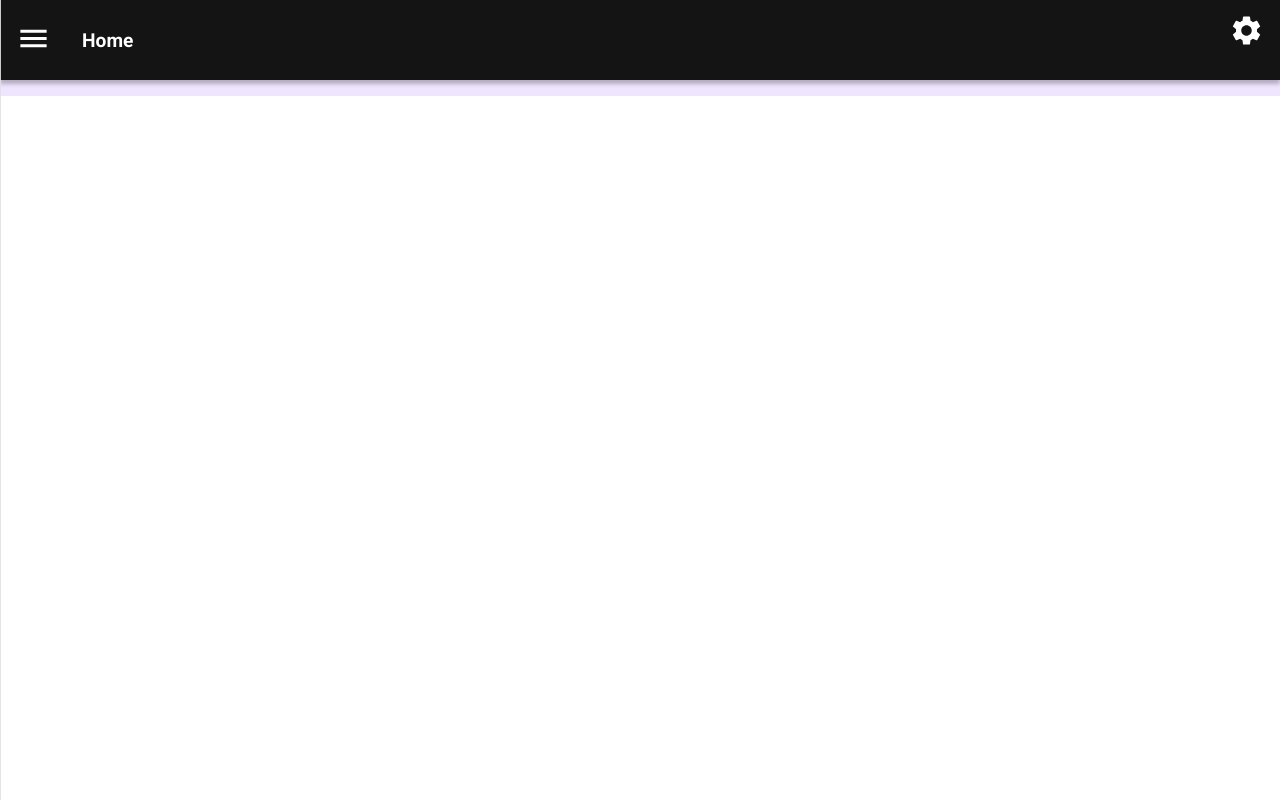
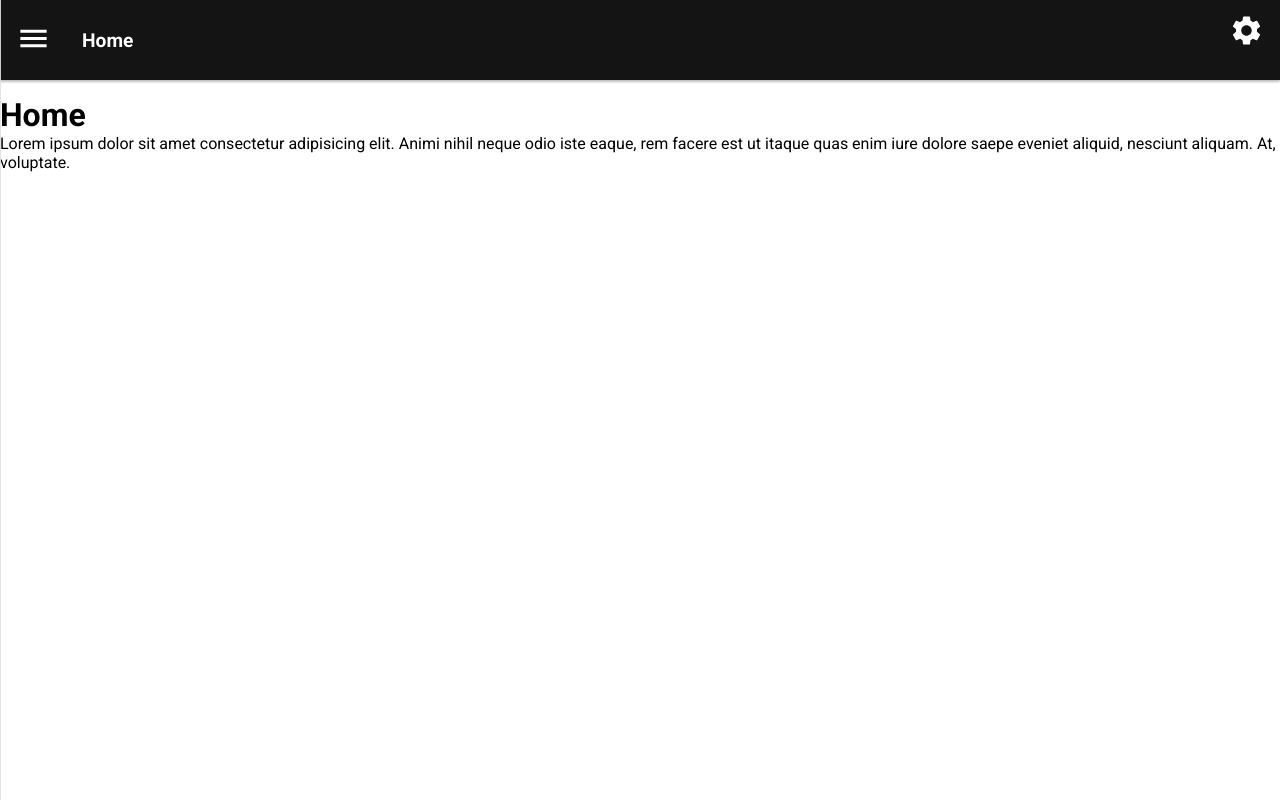
Before and after one commit to SI-2021/web-empr, a React (Create React App) app: page /home in a window 1280 px wide. Built offline with nearby package versions, Linux system fonts and the light colour scheme.

Commit message:
refactor menu component

```diff
--- a/src/components/Menu.jsx
+++ b/src/components/Menu.jsx
@@ -1,4 +1,5 @@
 import React, { useState } from "react";
+import { useHistory,Link } from "react-router-dom";
 
 //Material UI
 import List from "@material-ui/core/List";
@@ -23,6 +24,7 @@ import {
 import styles from "../styles/components/menu.module.css";
 
 export function Menu() {
+  const history = useHistory();
   // Menu suspenso
   const [state, setState] = useState({
     top: false,
@@ -53,7 +55,7 @@ export function Menu() {
             <MenuIcon color="white" fontSize="large" />
           </button>
           <nav>
-            <a href="/home">Home</a>
+            <Link to={'home'}>Home</Link>
           </nav>
         </div>
 
@@ -68,7 +70,7 @@ export function Menu() {
         ModalProps={{
           keepMounted: true
         }}
-        className={`${styles.drawer}`}
+        className={styles.drawer}
       >
         {state.left && ( //Drawer menu vertical do lado esquerdo
           <>
@@ -121,7 +123,7 @@ export function Menu() {
               </ListItem>
 
               <ListItem disablePadding>
-                <ListItemButton onClick={() => {}}>
+                <ListItemButton onClick={() => {history.push('perfil')}}>
                   <ListItemIcon>
                     <AccountIcon color="white" />
                   </ListItemIcon>
--- a/src/styles/components/menu.module.css
+++ b/src/styles/components/menu.module.css
@@ -20,7 +20,7 @@ a {
   padding: 0.8rem 1rem;
 
   background: var(--background);
-  box-shadow: 0px 4px 4px rgba(0, 0, 0, 0.25);
+  box-shadow: 0px 2px 2px rgba(0, 0, 0, 0.25);
 }
 
 .sideLeft {
@@ -47,12 +47,6 @@ ListItemButton {
   background: none;
 }
 
-:root {
-  &.MuiPaper-root {
-    background-color: none;
-  }
-}
-
 .drawer {
   opacity: 0.9;
   color: none;
--- a/src/styles/home.module.css
+++ b/src/styles/home.module.css
@@ -1,3 +1,3 @@
 .app {
-  background: #efe5ff;
+  font-size: 1rem;
 }
--- a/src/views/Home.jsx
+++ b/src/views/Home.jsx
@@ -5,17 +5,12 @@ import styles from "../styles/home.module.css";
 export default function Home() {
   return (
     <div className={styles.app}>
-      <Menu>
-        <p>
-          Lorem ipsum dolor sit amet, consectetur adipiscing elit, sed do
-          eiusmod tempor incididunt ut labore et dolore magna aliqua. Ut enim ad
-          minim veniam, quis nostrud exercitation ullamco laboris nisi ut
-          aliquip ex ea commodo consequat. Duis aute irure dolor in
-          reprehenderit in voluptate velit esse cillum dolore eu fugiat nulla
-          pariatur. Excepteur sint occaecat cupidatat non proident, sunt in
-          culpa qui officia deserunt mollit anim id est laborum.
-        </p>
-      </Menu>
+      <Menu />
+
+      <div>
+        <h1>Home</h1>
+        <p>Lorem ipsum dolor sit amet consectetur adipisicing elit. Animi nihil neque odio iste eaque, rem facere est ut itaque quas enim iure dolore saepe eveniet aliquid, nesciunt aliquam. At, voluptate.</p>
+      </div>
     </div>
   );
 }
```
